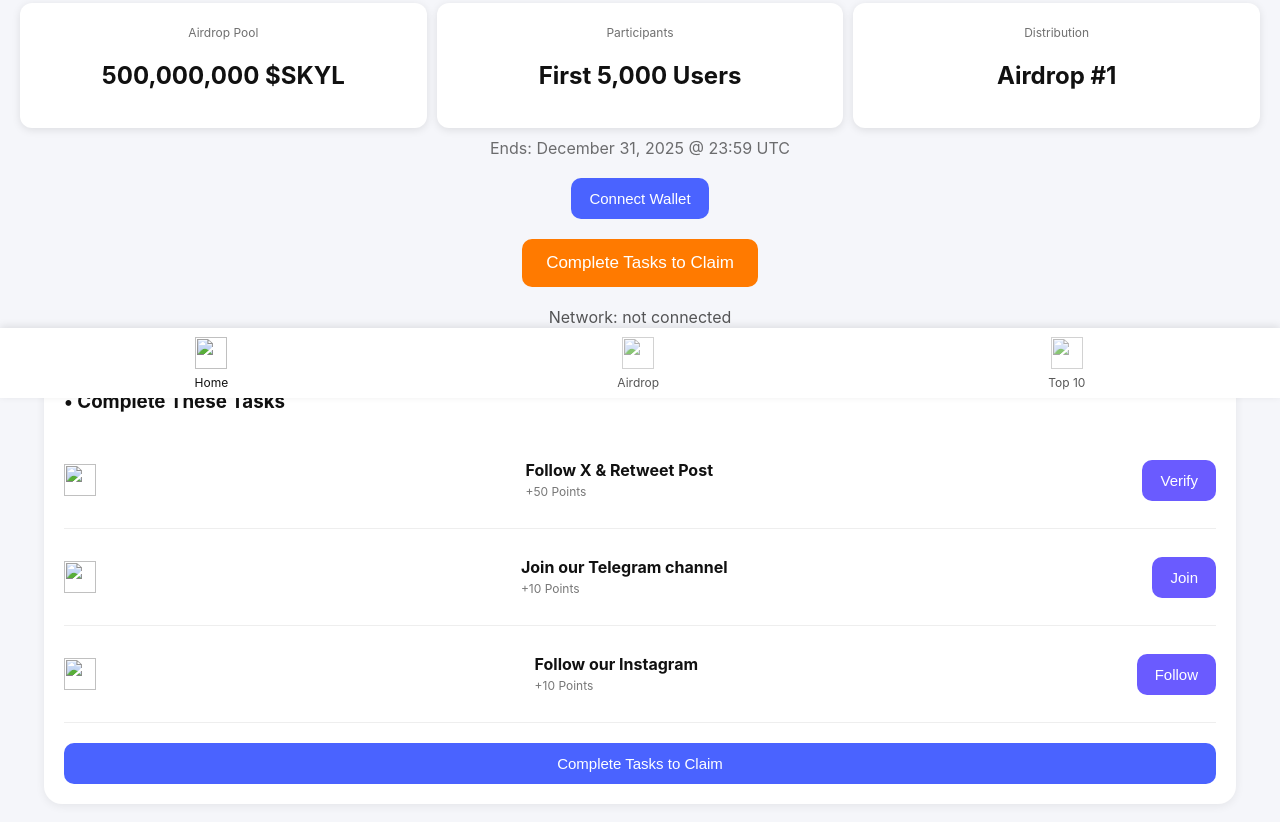
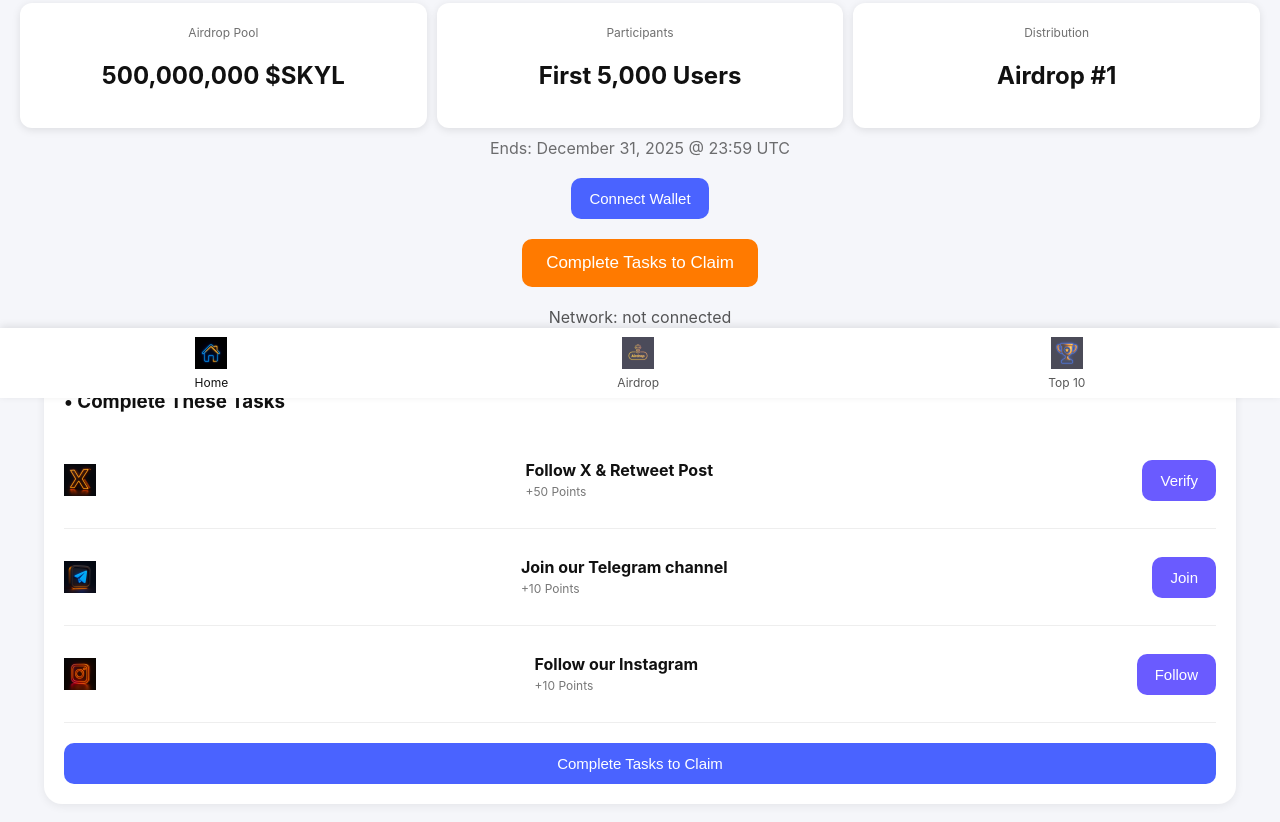
Before and after one commit to mehmetsisoglu/skyairdropbackend, a website: page index.html in a window 1280 px wide. Shown: the part 402-1224 px from the top of the page. Drawn offline with Linux system fonts and the light colour scheme.

Commit message:
Update index.html

```diff
--- a/index.html
+++ b/index.html
@@ -4,12 +4,10 @@
   <meta charset="UTF-8">
   <meta name="viewport" content="width=device-width, initial-scale=1.0">
   <title>Skyline Logic Airdrop</title>
-  <link rel="stylesheet" href="style.css?v=1.7">
+  <link rel="stylesheet" href="style.css?v=1.5">
+  <script src="https://cdnjs.cloudflare.com/ajax/libs/ethers/5.7.2/ethers.umd.min.js"></script>
+</head>
 
-  <!-- Ethers -->
-  <script src="https://cdnjs.cloudflare.com/ajax/libs/ethers/5.7.2/ethers.umd.min.js"></script>
-
-</head>
 <body>
 
   <header class="header">
@@ -21,13 +19,11 @@
     </p>
   </header>
 
-  <!-- Countdown Section -->
   <section class="countdown-section">
     <h3>Airdrop Closes In</h3>
     <div id="countdown" class="countdown-box">--d --h --m --s</div>
   </section>
 
-  <!-- Stats Section -->
   <section class="stats">
     <div class="stat-box">
       <label>Airdrop Pool</label>
@@ -47,7 +43,6 @@
 
   <p class="ends">Ends: December 31, 2025 @ 23:59 UTC</p>
 
-  <!-- Wallet Buttons -->
   <section class="wallet-actions">
     <button class="btn btn-blue" id="connectBtn">Connect Wallet</button>
     <button class="btn btn-dark" id="disconnectBtn" style="display:none;">Disconnect</button>
@@ -59,12 +54,12 @@
 
   <p class="network-status">Network: <span id="netStatus">not connected</span></p>
 
-  <!-- Tasks Section -->
+  <!-- Tasks -->
   <section class="tasks">
     <h3>• Complete These Tasks</h3>
 
     <div class="task">
-      <img src="img/icon_x.png">
+      <img src="img/x_3d.png">
       <div>
         <p><b>Follow X & Retweet Post</b><br><span class="points">+50 Points</span></p>
       </div>
@@ -72,7 +67,7 @@
     </div>
 
     <div class="task">
-      <img src="img/icon_telegram.png">
+      <img src="img/telegram_3d.png">
       <div>
         <p><b>Join our Telegram channel</b><br><span class="points">+10 Points</span></p>
       </div>
@@ -80,7 +75,7 @@
     </div>
 
     <div class="task">
-      <img src="img/icon_instagram.png">
+      <img src="img/instagram_3d.png">
       <div>
         <p><b>Follow our Instagram</b><br><span class="points">+10 Points</span></p>
       </div>
@@ -92,7 +87,6 @@
     </button>
   </section>
 
-  <!-- Success Popup -->
   <div id="claimSuccessPopup" class="popup">
     <div class="popup-box">
       <h2>✅ Claim Successful!</h2>
@@ -101,27 +95,26 @@
     </div>
   </div>
 
-  <!-- Top Banner -->
   <div id="topBanner"></div>
 
   <!-- Bottom Navigation -->
   <nav class="bottom-nav">
     <div class="nav-item active">
-      <img src="img/nav_home.png">
+      <img src="img/icon_home.png">
       <span>Home</span>
     </div>
 
     <div class="nav-item">
-      <img src="img/nav_airdrop.png">
+      <img src="img/icon_airdrop.png">
       <span>Airdrop</span>
     </div>
 
     <div class="nav-item">
-      <img src="img/nav_top10.png">
+      <img src="img/icon_leaderboard.png">
       <span>Top 10</span>
     </div>
   </nav>
 
-  <script src="main.js?v=10013"></script>
+  <script src="main.js?v=10015"></script>
 </body>
 </html>
```
